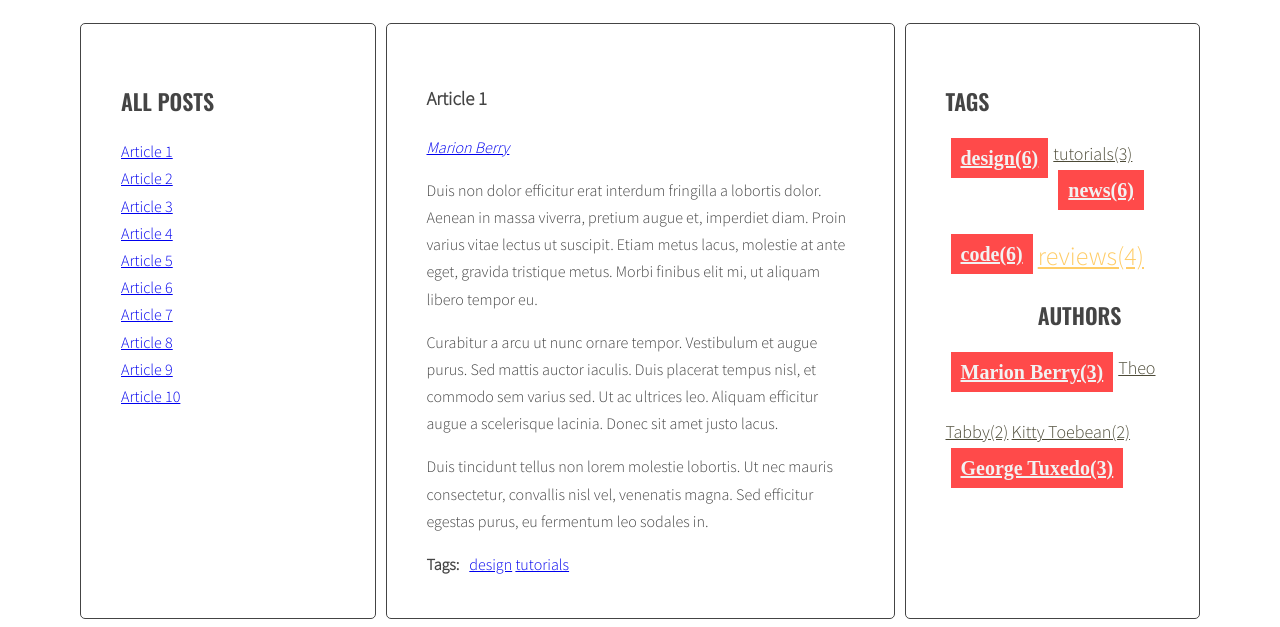
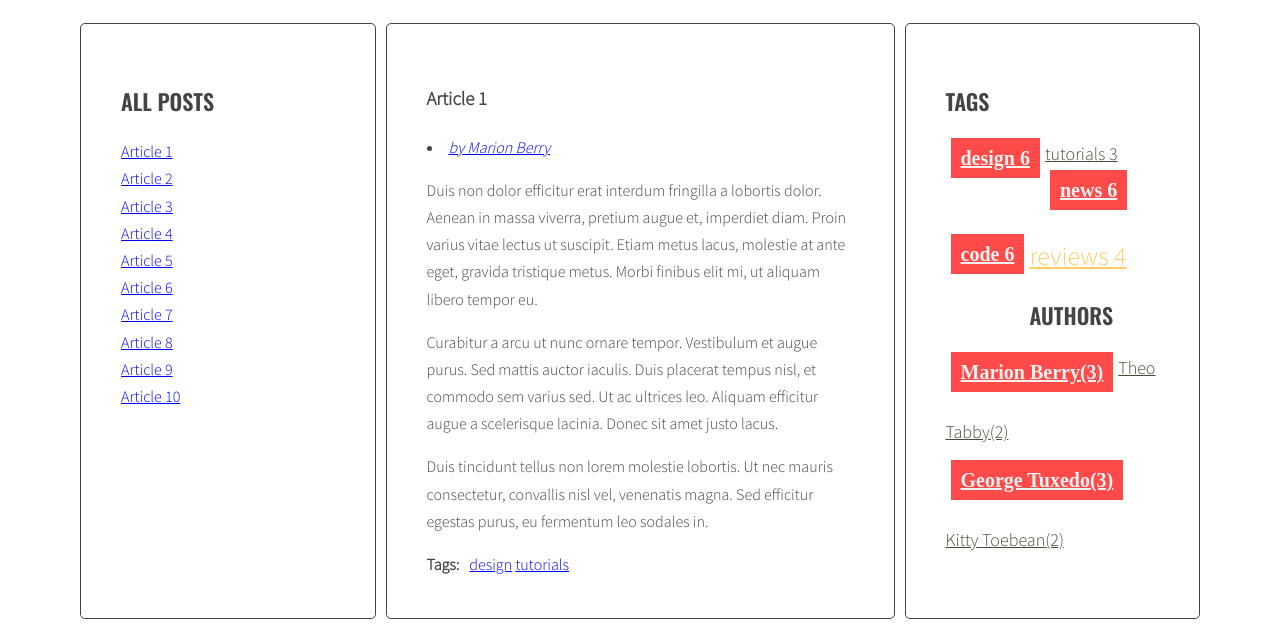
Before and after one commit to alicjadubai/javascript-blog2, a website: page index.html in a window 1280 px wide. Shown: the part 220-847 px from the top of the page. Drawn offline with nearby package versions, Linux system fonts and the light colour scheme.

Commit message:
HandleBars

```diff
--- a/index.html
+++ b/index.html
@@ -378,7 +378,7 @@
         </main>
       </div>
     </div>
-    <!-- <script id="template-article-link" type="text/x-handlebars-template">
+    <script id="template-article-link" type="text/x-handlebars-template">
       <li><a href="#{{id}}"><span>{{title}}</span></a></li>
     </script>
     <script id="template-tag-cloud-link" type="text/x-handlebars-template">
@@ -393,12 +393,13 @@
       <li><a href="#author-{{title}}"><span>by {{title}}</span></a></li>
     </script>
     <script id="template-author-cloud-link" type="text/x-handlebars-template">
-      {{#each author}}
-        <a class="{{className}}" href="#author-{{title}}"><span>{{title}}
-            {{count}}</span></a>
+      {{#each authors}}
+        <li><a class="{{className}}" href="#author-{{author}}"><span
+            >{{author}}</span>({{count}})
+          </a></li>
       {{/each}}
     </script>
-    <script src="https://cdnjs.cloudflare.com/ajax/libs/handlebars.js/4.1.0/handlebars.min.js"></script> -->
+    <script src="https://cdnjs.cloudflare.com/ajax/libs/handlebars.js/4.1.0/handlebars.min.js"></script>
     <script src="js/script.js"></script>
   </body>
 </html>
--- a/js/script.js
+++ b/js/script.js
@@ -1,4 +1,21 @@
 "use strict";
+const templates = {
+  articleLink: Handlebars.compile(
+    document.querySelector("#template-article-link").innerHTML
+  ),
+  tagCloudLink: Handlebars.compile(
+    document.querySelector("#template-tag-cloud-link").innerHTML
+  ),
+  tagLink: Handlebars.compile(
+    document.querySelector("#template-tag-link").innerHTML
+  ),
+  authorCloudLink: Handlebars.compile(
+    document.querySelector("#template-author-cloud-link").innerHTML
+  ),
+  authorLink: Handlebars.compile(
+    document.querySelector("#template-author-link").innerHTML
+  ),
+};
 
 function titleClickHandler(event) {
   const clickedElement = this;
@@ -62,10 +79,13 @@ function generateTitleLinks(customerSelector = "") {
     //console.log(articleTitle);
     /* create HTML of the link */
     //przystepniejsze sie wydaje to podjescie
-    const linkHtml = `<li><a href="#${articleId}">${articleTitle}</a></li>`;
-    //console.log(linkHtml);
+    const linkHTMLData = { id: articleId, title: articleTitle };
+    const linkHTML = templates.articleLink(linkHTMLData);
+    // const linkHTMLData = { id: articleId, title: articleTitle };
+    // const linkHTML = templates.articleLink(linkHTMLData);
+    console.log(linkHTML);
     /* insert link into titleList */
-    html = html + linkHtml;
+    html = html + linkHTML;
   }
   titleList.innerHTML = html;
   console.log(titleList);
@@ -158,7 +178,9 @@ function generateTags() {
     /* START LOOP: for each tag */
     for (let tag of articleTagsArray) {
       /* generate HTML of the link */
-      const linkHTML = `<li><a href="#tag-${tag}">${tag}</a></li> `;
+      //const linkHTML = `<li><a href="#tag-${tag}">${tag}</a></li> `;
+      const linkHTMLData = { title: tag };
+      const linkHTML = templates.tagLink(linkHTMLData);
       // console.log(linkHTML);
       /* add generated code to html variable */
       html = html + linkHTML;
@@ -181,25 +203,34 @@ function generateTags() {
   const tagList = document.querySelector(optTagsListSelector);
   const tagsParams = calculateTagsParams(allTags);
   /* [NEW] add html from allTags to tagList */
-  let allTagsHTML = "";
+  //let allTagsHTML = "";
+  const allTagsData = { tags: [] };
   /* [NEW] START LOOOP for each tag in allTags*/
   for (let tag in allTags) {
-    //const tagLinkHTML = '<li>' + calculateTagClass(allTags[tag], tagsParams) + '</li>';
-    allTagsHTML +=
-      '<a class="' +
-      calculateTagClass(allTags[tag], tagsParams) +
-      '" href="#tag-' +
-      tag +
-      '">' +
-      tag +
-      "(" +
-      allTags[tag] +
-      ")" +
-      " </a>";
+    const tagLinkHTML =
+      "<li>" + calculateTagClass(allTags[tag], tagsParams) + "</li>";
+    // allTagsHTML +=
+    //   '<a class="' +
+    //   calculateTagClass(allTags[tag], tagsParams) +
+    //   '" href="#tag-' +
+    //   tag +
+    //   '">' +
+    //   tag +
+    //   "(" +
+    //   allTags[tag] +
+    //   ")" +
+    //   " </a>";
     //allTagsHTML += tagLinkHTML;
-    console.log("allTagsHTML", allTagsHTML);
+
+    allTagsData.tags.push({
+      tag: tag,
+      count: allTags[tag],
+      className: calculateTagClass(allTags[tag], tagsParams),
+    });
+    //console.log("allTagsHTML", allTagsData);
   }
-  tagList.innerHTML = allTagsHTML;
+  //tagList.innerHTML = allTagsHTML;
+  tagList.innerHTML = templates.tagCloudLink(allTagsData);
   //console.log(allTags);
 }
 
@@ -248,7 +279,9 @@ function generateAuthors() {
     const author = article.getAttribute("data-author");
     console.log(author);
 
-    const linkHTML = `<a href="#author-${author}">${author}</a>`;
+    //const linkHTML = `<a href="#author-${author}">${author}</a>`;
+    const linkHTMLData = { title: author };
+    const linkHTML = templates.authorLink(linkHTMLData);
     html = linkHTML;
 
     authorWrapper.innerHTML = html;
@@ -258,29 +291,41 @@ function generateAuthors() {
     } else {
       allAuthors[author]++;
     }
-    let allAuthorsHTML = "";
+    const authorList = document.querySelector(optAuthorsListSelector);
+    //let allAuthorsHTML = "";
+    const allAuthorsData = { authors: [] };
     const authorParams = calculateAuthorsParams(allAuthors);
     for (let author in allAuthors) {
       const authorsParams = calculateAuthorsParams(allAuthors);
       //allAuthorsHTML += author + "(" + allAuthors[author] + ")" + " ";
-      allAuthorsHTML +=
-        '<a class="' +
-        calculateAuthorClass(allAuthors[author], authorParams) +
-        '" href="#author-' +
-        author +
-        '">' +
-        author +
-        "(" +
-        allAuthors[author] +
-        ")" +
-        "</a>" +
-        " ";
+      // allAuthorsHTML +=
+      //   '<a class="' +
+      //   calculateAuthorClass(allAuthors[author], authorParams) +
+      //   '" href="#author-' +
+      //   author +
+      //   '">' +
+      //   author +
+      //   "(" +
+      //   allAuthors[author] +
+      //   ")" +
+      //   "</a>" +
+      //   " ";
+      allAuthorsData.authors.push({
+        author: author,
+        count: allAuthors[author],
+        className: calculateAuthorClass(allAuthors[author], authorParams),
+      });
+      console.log("all authors", allAuthorsData.authors);
     }
-    console.log("allAuthorsHtml", allAuthorsHTML);
-    console.log(allAuthors);
-    const authorList = document.querySelector(optAuthorsListSelector);
+    //console.log("allAuthorsHtml", allAuthorsHTML);
+    //console.log(allAuthors);
+
     console.log(authorList);
-    authorList.innerHTML = allAuthorsHTML;
+    //authorList.innerHTML = allAuthorsHTML;
+    //WSZYSTKO JEST OK FO TEG MOMENTU
+    authorList.innerHTML = templates.authorCloudLink(allAuthorsData);
+    console.log("all authors data", allAuthorsData);
+    console.log(authorList.innerHTML);
   }
 }
 
```
